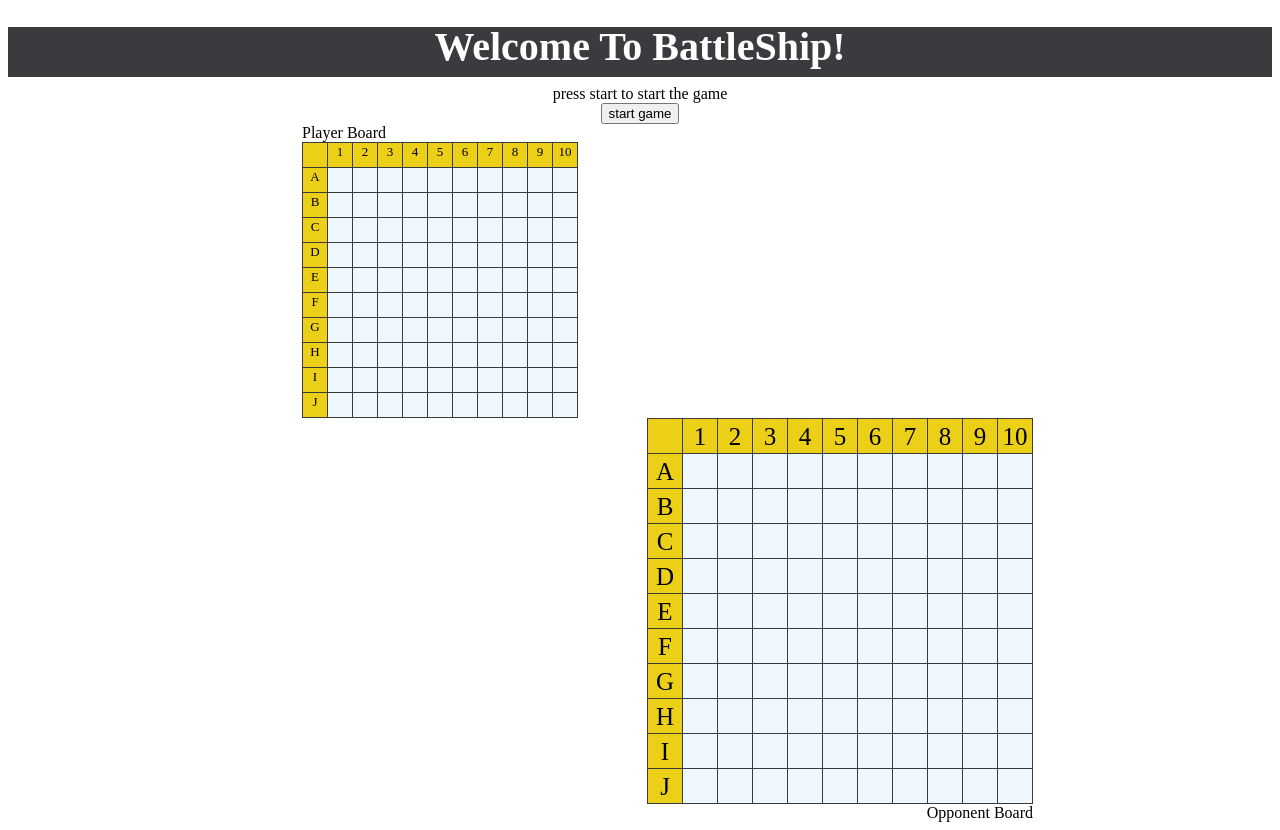
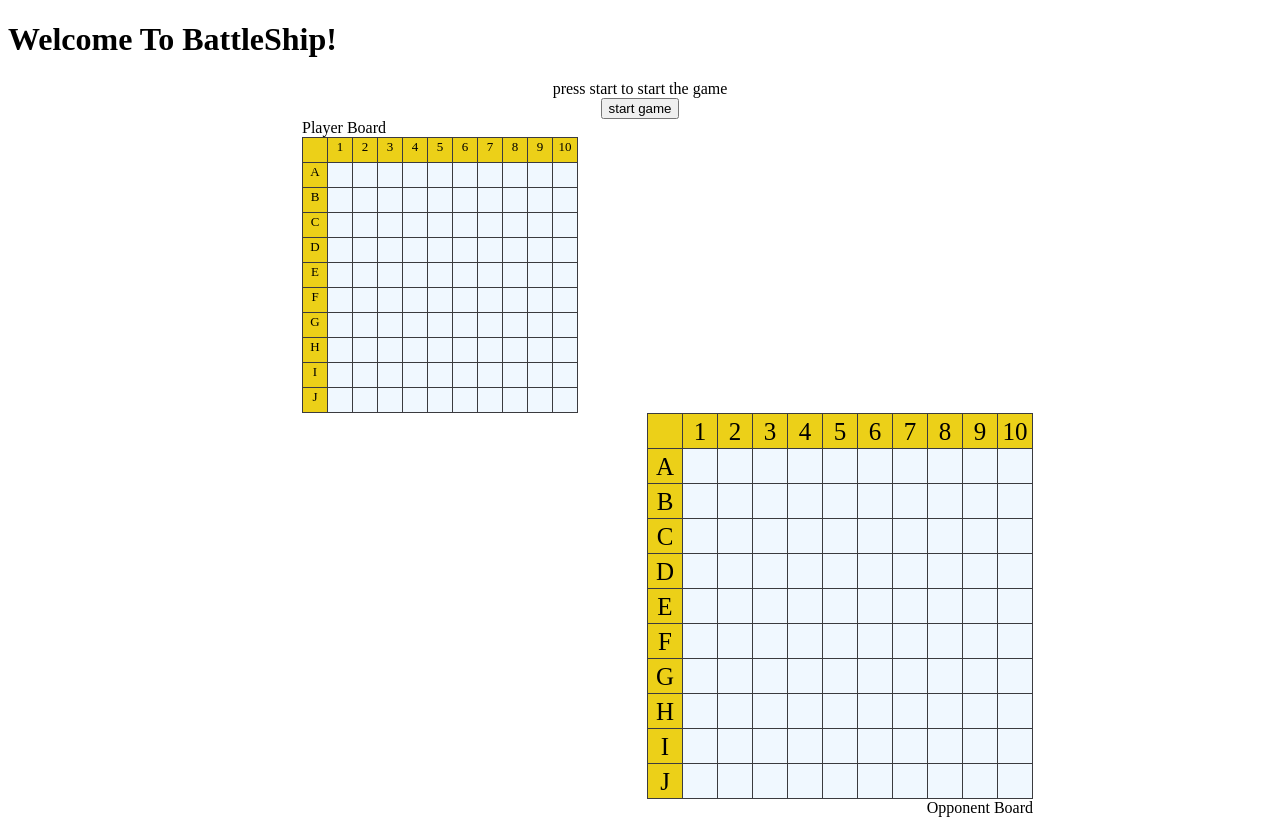
Before and after one commit to d-kang/battleship-react, a React app: page / in a window 1280 px wide. Built offline with nearby package versions, Linux system fonts and the light colour scheme; the HTML template or start-up script is replaced by a standard one.

Commit message:
Add containers and semantic html tags to header

```diff
--- a/src/components/Header.jsx
+++ b/src/components/Header.jsx
@@ -1,9 +1,17 @@
 import React from 'react';
+import GameInstruction from './GameInstruction';
 
 const Header = ({ message }) =>
-  <h1 className='header'>
-    {message}
-  </h1>;
+  <header>
+    <div className="container">
+      <div id="branding">
+        <h1>
+          {message}
+        </h1>
+      </div>
+    </div>
+  </header>;
+
 
 Header.defaultProps = {
   className: 'header',
```
